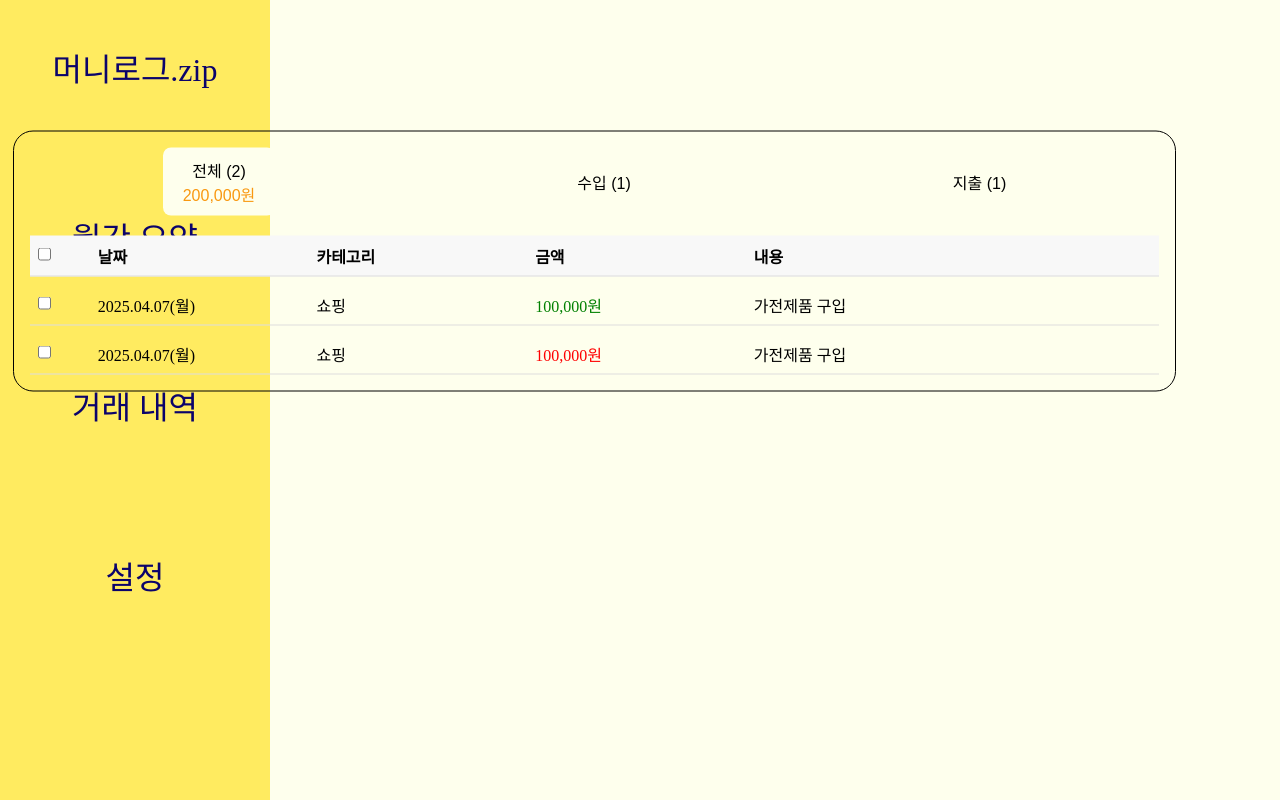
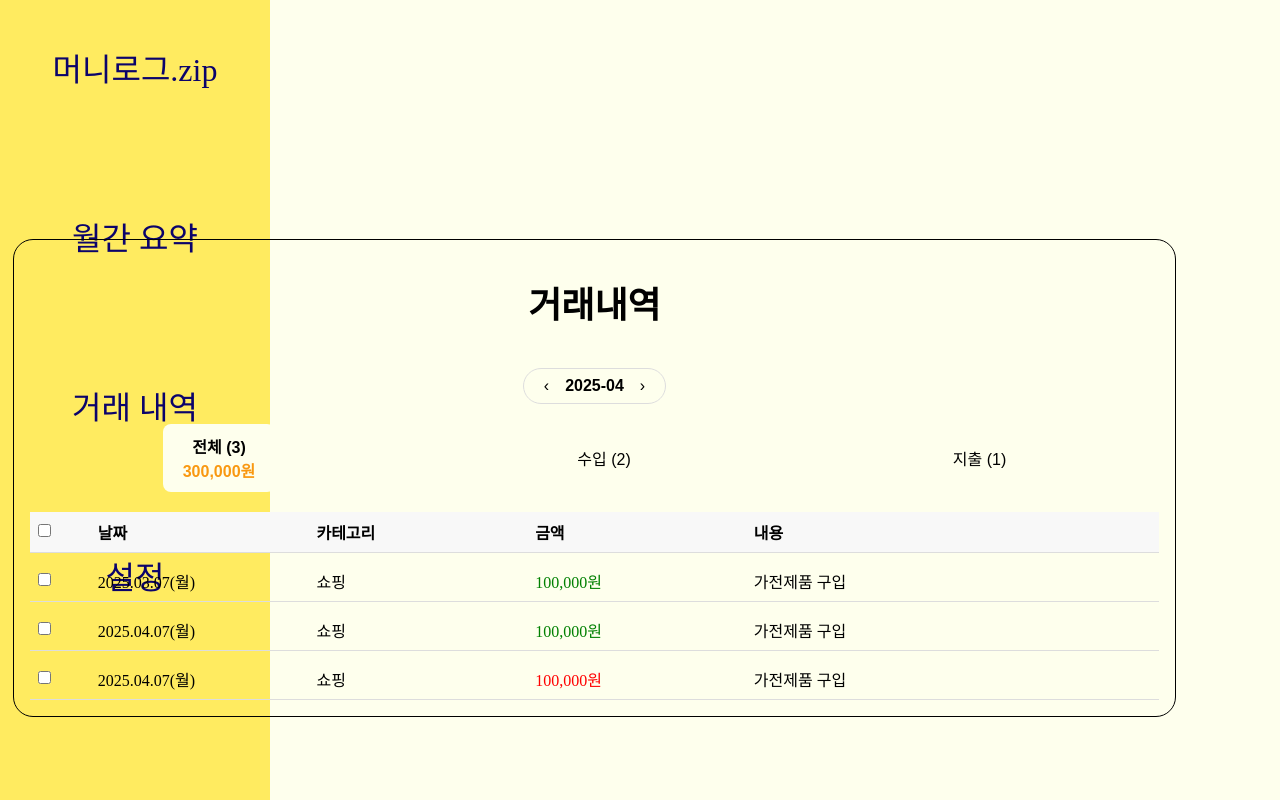
Before and after one commit to ByeongwooAn/-Skeletone-Project-Household-Ledger, a Vue app: page /cashreport in a window 1280 px wide. Built offline with nearby package versions, Linux system fonts and the light colour scheme.

Commit message:
refactor: css파일 분리

```diff
--- a/src/components/ReportChange.vue
+++ /dev/null
@@ -1,57 +0,0 @@
-<template>
-  <div id="app">
-    <TransactionHeader :date="currentDate" @change-month="updateMonth" />
-
-    <TransactionStatus
-      :incomePercent="incomePercent"
-      :expensePercent="expensePercent"
-      :incomeAmount="incomeAmount"
-      :expenseAmount="expenseAmount"
-    />
-  </div>
-</template>
-
-<script setup>
-import { ref, computed } from 'vue';
-import TransactionHeader from './components/TransactionHeader.vue';
-import TransactionStatus from './components/TransactionStatus.vue';
-
-const currentDate = ref(new Date(2024, 10)); // 11월
-
-const incomeAmount = ref(350000);
-const expenseAmount = ref(650000);
-
-const incomePercent = computed(() => {
-  const total = incomeAmount.value + expenseAmount.value;
-  return total ? Math.round((incomeAmount.value / total) * 100) : 0;
-});
-
-const expensePercent = computed(() => {
-  const total = incomeAmount.value + expenseAmount.value;
-  return total ? Math.round((expenseAmount.value / total) * 100) : 0;
-});
-
-function updateMonth(direction) {
-  const newDate = new Date(currentDate.value);
-  if (direction === 'prev') {
-    newDate.setMonth(newDate.getMonth() - 1);
-  } else {
-    newDate.setMonth(newDate.getMonth() + 1);
-  }
-  currentDate.value = newDate;
-}
-</script>
-
-<style>
-#app {
-  width: 1680px;
-  height: 1024px;
-  background-color: #fff;
-  margin: 0 auto;
-  position: relative;
-  display: flex;
-  align-items: center;
-  /* justify-content: center; */
-  flex-direction: column;
-}
-</style>
--- /dev/null
+++ b/src/css/cashreportview.css
@@ -0,0 +1,154 @@
+.container {
+    position: relative;
+    width: 1155px;
+    max-width: 95%;
+    margin: 0 auto;
+    border: 1px solid black;
+    border-radius: 20px;
+    padding: 16px;
+    transform: translateY(50%);
+  }
+  /* 헤더 영역 */
+  .headers{
+    margin: 0 auto;
+    text-align: center;
+  }
+  .headers>h2{
+    font-size:  36px;
+    margin: 20px;
+    font-family: 'Black Han Sans', sans-serif;
+  }
+  .month-picker {
+    display: inline-flex;
+    align-items: center;
+    border: 1px solid #ddd;
+    border-radius: 20px;
+    padding: 4px 12px;
+    background-color: #feffed;
+    font-family: sans-serif;
+    margin: 20px;
+  }
+
+  .nav-button {
+    background: none;
+    border: none;
+    cursor: pointer;
+    font-size: 16px;
+    padding: 4px 8px;
+  }
+
+  .current-month {
+    margin: 0 8px;
+    font-weight: bold;
+  }
+
+
+
+  /* 탭 버튼 영역 */
+  .tabs {
+    display: flex;
+    gap: 16px;
+    justify-content: space-around;
+    margin-bottom: 20px;
+  }
+
+  .tab {
+    padding: 10px 20px;
+    border: none;
+    background-color: #feffed;
+    border-radius: 8px;
+    cursor: pointer;
+    font-size: 16px;
+
+  }
+
+  .tab.active {
+    background-color: #feffed;
+    font-weight: bold;
+  }
+  .tab.active .totalAmount{
+    color: #F99810;
+  }
+  .tab:hover {
+    color: black; /* 버튼 안의 일반 텍스트는 검정색 */
+    font-weight: bold;
+    transition: color 0.3s;
+  }
+
+  .tab:hover .totalAmount {
+    color: #F99810; /* totalAmount 클래스는 오렌지색 */
+
+  }
+
+
+
+  /* 테이블 영역 */
+  .table {
+    display: flex;
+    flex-direction: column;
+    gap: 8px;
+  }
+
+  .table-header,
+  .table-row {
+    display: grid;
+    grid-template-columns: 40px 1fr 1fr 1fr 2fr;
+    align-items: center;
+    padding: 8px;
+    border-bottom: 1px solid #ddd;
+    gap: 0px 20px;
+  }
+
+  .table-header {
+    background-color: #f8f8f8;
+    font-weight: bold;
+  }
+
+  .amount.plus {
+    color: green;
+  }
+
+  .amount.minus {
+    color: red;
+  }
+
+  /* 반응형: 화면 너비 줄어들 때 */
+  @media (max-width: 1200px) {
+    .container {
+      width: 90%;
+    }
+  }
+
+  @media (max-width: 768px) {
+    .container {
+      width: 95%;
+      padding: 16px;
+    }
+
+    .tabs {
+
+      align-items: center;
+      gap: 10px;
+    }
+
+    .table-header,
+    .table-row {
+      grid-template-columns: 1fr 2fr 2fr 2fr 3fr;
+    }
+  }
+
+  @media (max-width: 480px) {
+    .container {
+      width: 100%;
+      padding: 12px;
+    }
+
+    .tabs {
+      gap: 8px;
+    }
+
+    .table-header,
+    .table-row {
+      grid-template-rows: 1fr 2fr 2fr;
+    }
+  }
--- a/src/views/CashReportView.vue
+++ b/src/views/CashReportView.vue
@@ -1,5 +1,17 @@
 <template>
   <div class="container">
+
+    <!-- 헤더 부분 -->
+    <div class="headers">
+      <h2>거래내역</h2>
+      <div class="month-picker">
+        <button class="nav-button" @click="prevMonth">&#8249;</button>
+        <span class="current-month">{{ currentMonth }}</span>
+        <button class="nav-button" @click="nextMonth">&#8250;</button>
+      </div>
+    </div>
+
+
     <!-- 상단 탭 -->
     <div class="tabs">
       <button
@@ -55,8 +67,28 @@
 </template>
 
 <script setup>
+import '@/css/cashreportview.css';
 import { ref, computed } from "vue";
 
+// 헤더 영역
+
+const currentDate = ref(new Date())
+const currentMonth = computed(() =>
+  currentDate.value.toISOString().slice(0, 7)
+)
+
+function prevMonth() {
+  currentDate.value.setMonth(currentDate.value.getMonth() - 1)
+  currentDate.value = new Date(currentDate.value) // 이전 월로 이동
+}
+
+function nextMonth() {
+  currentDate.value.setMonth(currentDate.value.getMonth() + 1)
+  currentDate.value = new Date(currentDate.value) // 다음 월로 이동
+}
+
+
+// 테이블 영역
 const activeTab = ref("전체");
 
 const setActiveTab = (tab) => {
@@ -64,6 +96,7 @@ const setActiveTab = (tab) => {
 };
 
 const list = ref([
+  { date: "2025.03.07(월)", category: "쇼핑", amount: 100000, memo: "가전제품 구입", type: "수입" },
   { date: "2025.04.07(월)", category: "쇼핑", amount: 100000, memo: "가전제품 구입", type: "수입" },
   { date: "2025.04.07(월)", category: "쇼핑", amount: 100000, memo: "가전제품 구입", type: "지출" },
   // 추가로 더...
@@ -88,126 +121,3 @@ const formatCurrency = (amount) => {
   return amount.toLocaleString() + "원";
 };
 </script>
-
-<style scoped>
-.container {
-  position: relative;
-  width: 1155px;
-  max-width: 95%;
-  margin: 0 auto;
-  border: 1px solid black;
-  border-radius: 20px;
-  padding: 16px;
-  transform: translateY(50%);
-}
-
-/* 탭 버튼 영역 */
-.tabs {
-  display: flex;
-  gap: 16px;
-  justify-content: space-around;
-  margin-bottom: 20px;
-}
-
-.tab {
-  padding: 10px 20px;
-  border: none;
-  background-color: #feffed;
-  border-radius: 8px;
-  cursor: pointer;
-  font-size: 16px;
-
-}
-
-.tab.active {
-  background-color: #feffed;
-
-}
-.tab.active .totalAmount{
-  color: #F99810;
-}
-.tab:hover {
-  color: black; /* 버튼 안의 일반 텍스트는 검정색 */
-  font-weight: bold;
-  transition: color 0.3s;
-}
-
-.tab:hover .totalAmount {
-  color: #F99810; /* totalAmount 클래스는 오렌지색 */
-
-}
-
-
-
-/* 테이블 영역 */
-.table {
-  display: flex;
-  flex-direction: column;
-  gap: 8px;
-}
-
-.table-header,
-.table-row {
-  display: grid;
-  grid-template-columns: 40px 1fr 1fr 1fr 2fr;
-  align-items: center;
-  padding: 8px;
-  border-bottom: 1px solid #ddd;
-  gap: 0px 20px;
-}
-
-.table-header {
-  background-color: #f8f8f8;
-  font-weight: bold;
-}
-
-.amount.plus {
-  color: green;
-}
-
-.amount.minus {
-  color: red;
-}
-
-/* 반응형: 화면 너비 줄어들 때 */
-@media (max-width: 1200px) {
-  .container {
-    width: 90%;
-  }
-}
-
-@media (max-width: 768px) {
-  .container {
-    width: 95%;
-    padding: 16px;
-  }
-
-  .tabs {
-    flex-direction: column;
-    align-items: center;
-    gap: 10px;
-  }
-
-  .table-header,
-  .table-row {
-    grid-template-columns: 1fr 2fr 2fr 2fr 3fr;
-  }
-}
-
-@media (max-width: 480px) {
-  .container {
-    width: 100%;
-    padding: 12px;
-  }
-
-  .tabs {
-    flex-direction: column;
-    gap: 8px;
-  }
-
-  .table-header,
-  .table-row {
-    grid-template-columns: 1fr 2fr 2fr;
-  }
-}
-</style>
```
Also changed, not shown: src/components/TransactionHeader.vue (deleted, +0 -81 lines), src/components/TransactionStatus.vue (deleted, +0 -98 lines).
